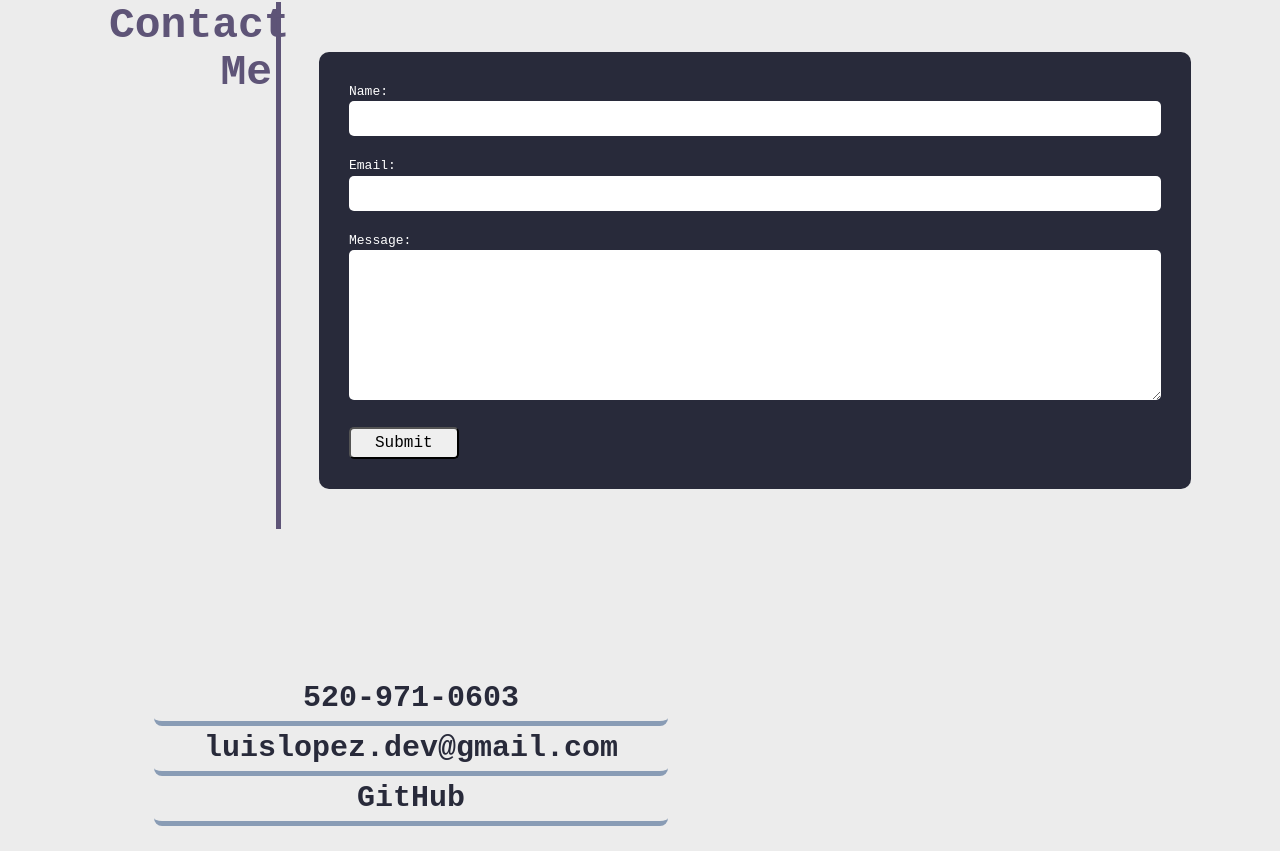
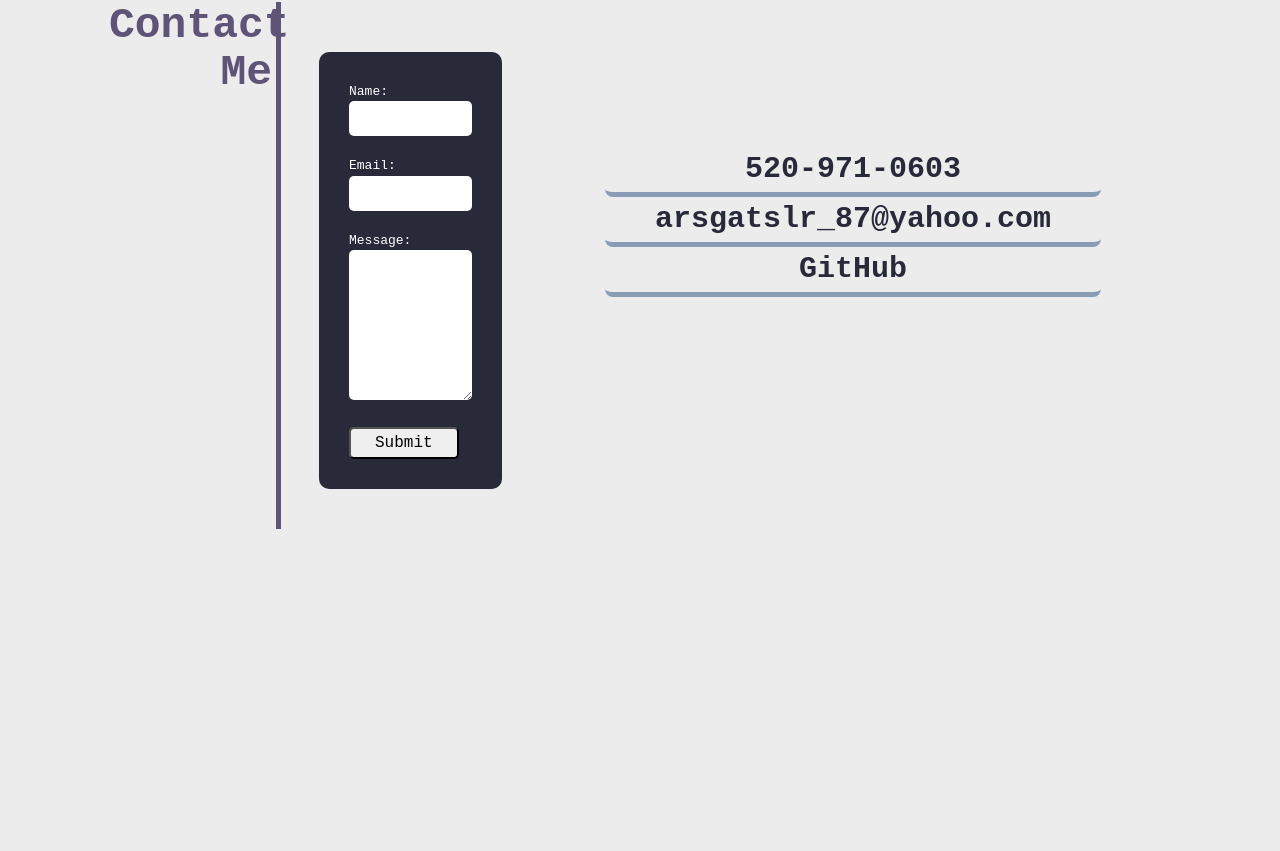
Before and after one commit to LL8719/portfolio-deploy, a React (Create React App) app: page / in a window 1280 px wide. Shown: the part 1395-2246 px from the top of the page. After the commit the page ends 1949 px from the top, so only its background shows below. Built offline with nearby package versions, Linux system fonts and the light colour scheme.

Commit message:
fixed contact info

```diff
--- a/src/components/Footer.js
+++ b/src/components/Footer.js
@@ -58,9 +58,9 @@
 			<section>
 				<aside>
 					<a href="tel: 1520-971-0603">520-971-0603</a>
-					<a href="mailto:luislopez.dev@gmail.com">luislopez.dev@gmail.com</a>
+					<a href="mailto:arsgatslr_87@yahoo.com">arsgatslr_87@yahoo.com</a>
 					<a
-						href="https://github.com/luislopez-dev"
+						href="https://github.com/LL8719"
 						target="_blank"
 						rel="noopener noreferrer">
 						GitHub
```
